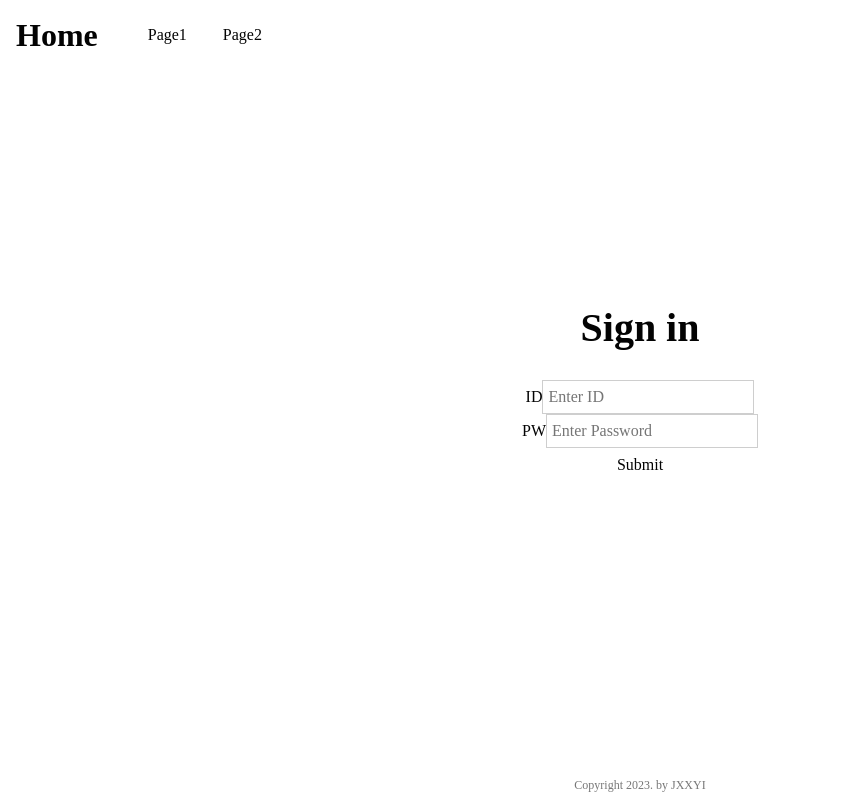
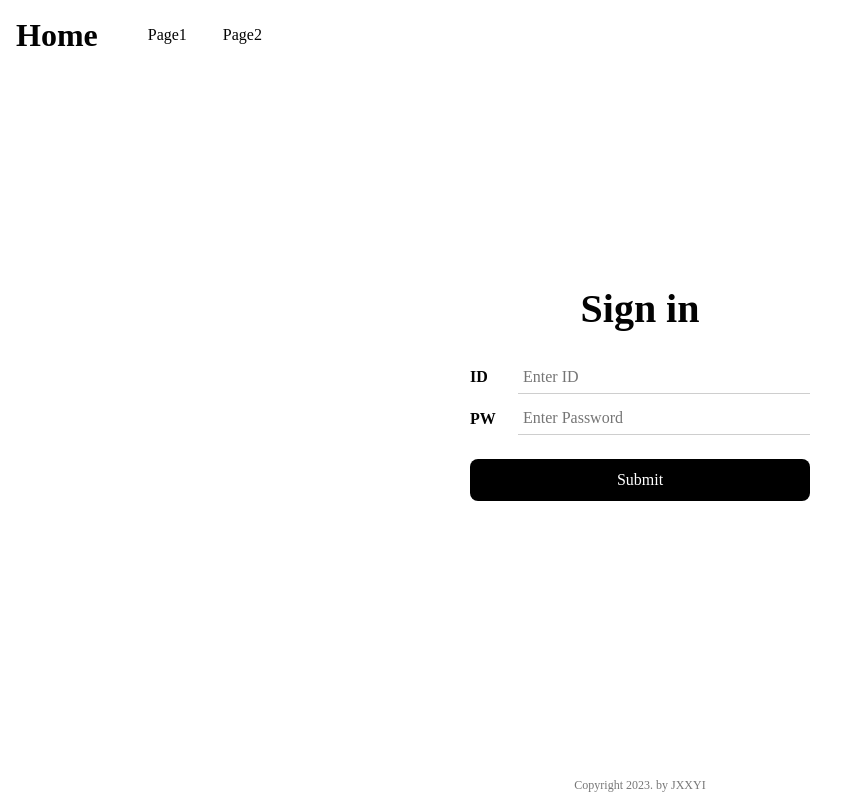
Before and after one commit to blueStragglr/wanted-pre-onboarding-10-FE-quest, a React (Vite) app: page /auth in a window 1280 px wide. Shown: the whole page, without its empty margins (0-857 px from the left). Built offline with nearby package versions, Linux system fonts and the light colour scheme; a web font is replaced by a local one.

Commit message:
Design: UI css 작업

```diff
--- a/src/App.css
+++ b/src/App.css
@@ -20,6 +20,15 @@
 #Container {position:relative; min-height:calc(100vh - 30px); padding:100px 1rem 0; display:flex; flex-direction:column; place-content:center; place-content:center;}
 #Container section {width:100%; margin-bottom:5rem;}
 #Container section h2 {font-size:2.5rem; margin-bottom:2rem;}
+#Container section.page-auth {display:flex; flex-direction:column; align-items:center; justify-content:center;}
+#Container section.page-auth article {display:inline-block; width:40%; max-width:340px;}
+#Container section.page-auth article #form .form-group {width:100%; display:flex; align-items:center; justify-content:stretch; margin-bottom:0.5rem;}
+#Container section.page-auth article #form .form-group label {width:3rem; display:inline-block; font-weight:600; text-align:left;}
+#Container section.page-auth article #form .form-group input {width:calc(100% - 3rem); border-width:0; border-bottom-width:1px;}
+#Container section.page-auth article #form button {width:100%; font-weight:500; background:var(--text-color); color:var(--background-color); margin-top:1rem; padding:0.75rem;}
+#Container section.page-result ul {display:inline-block;}
+#Container section.page-result ul li  {text-align:left;}
+#Container section.page-result ul li span:first-child {min-width:3rem; display:inline-block; margin-right:1rem;}
 
 #Footer {height:30px; display:flex; align-items:center;}
 #Footer p {width:100%; text-align:center; font-size:0.75rem; color:var(--gray-color); font-weight:300;}
```
